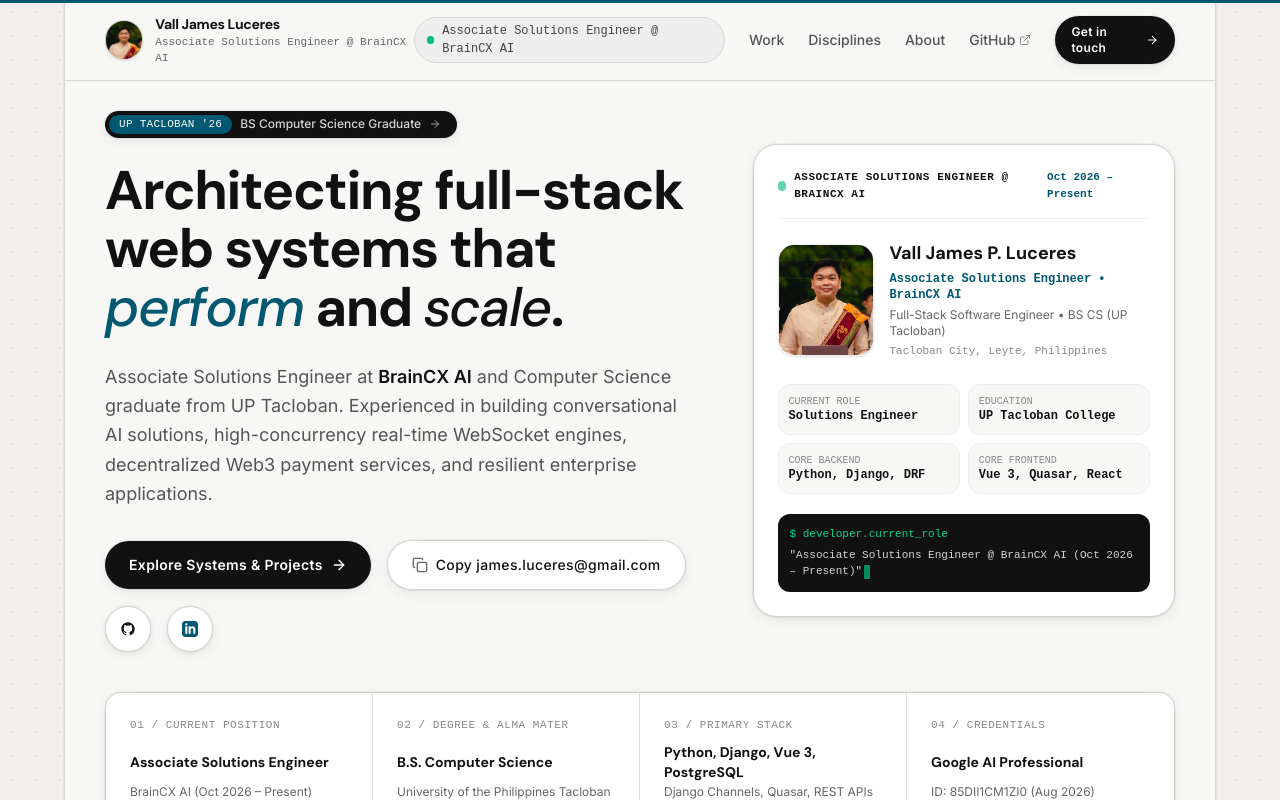
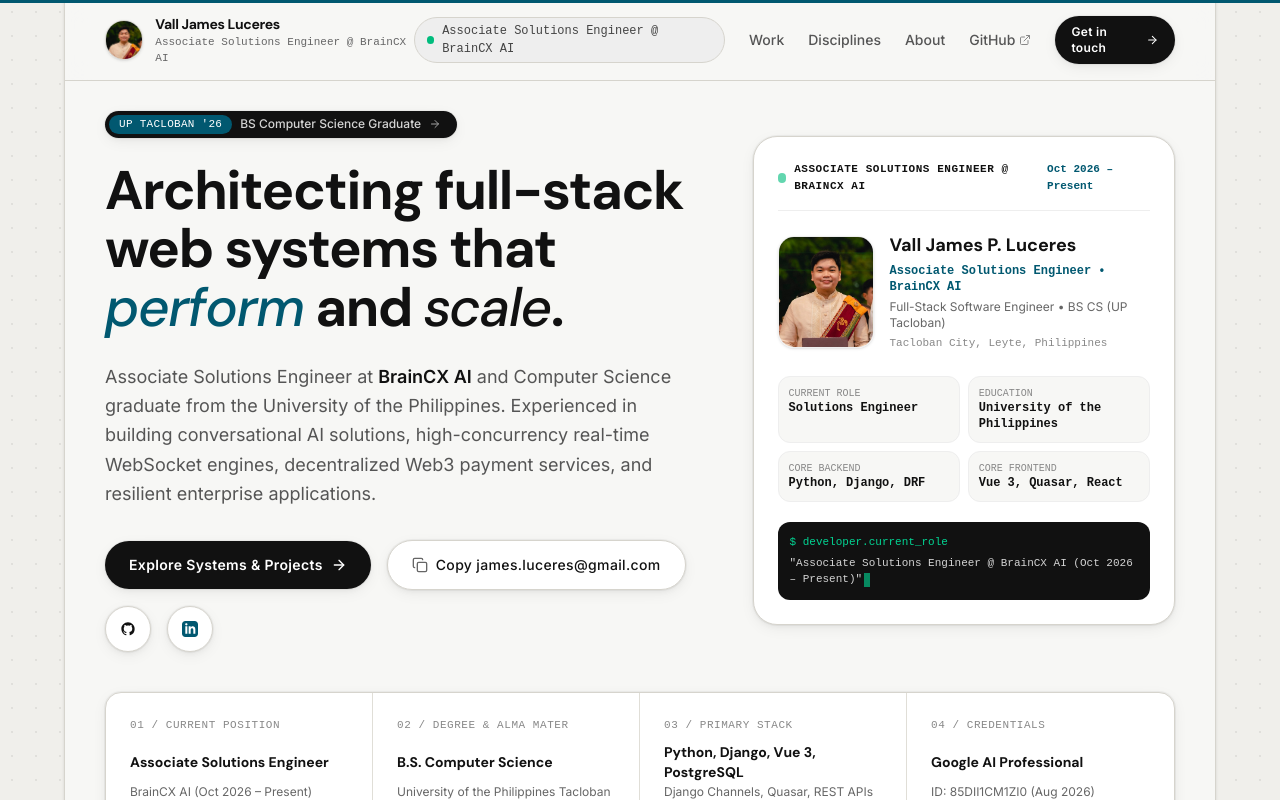
Before and after one commit to JamesLuceres/my-portfolio, a React (Vite) app: page / in a window 1280 px wide. Shown: the top 800 px of the page. Built offline with nearby package versions, Linux system fonts and the light colour scheme; a web font is replaced by a local one.

Commit message:
Update Education to University of the Philippines and Company to BrainCX AI (Present)

```diff
--- a/src/App.jsx
+++ b/src/App.jsx
@@ -454,7 +454,7 @@
                 </h1>
 
                 <p className="text-base sm:text-lg text-[#555555] leading-relaxed max-w-xl mb-8 mx-auto md:mx-0">
-                  Associate Solutions Engineer at <span className="font-semibold text-[#111111]">BrainCX AI</span> and Computer Science graduate from UP Tacloban. Experienced in building conversational AI solutions, high-concurrency real-time WebSocket engines, decentralized Web3 payment services, and resilient enterprise applications.
+                  Associate Solutions Engineer at <span className="font-semibold text-[#111111]">BrainCX AI</span> and Computer Science graduate from the University of the Philippines. Experienced in building conversational AI solutions, high-concurrency real-time WebSocket engines, decentralized Web3 payment services, and resilient enterprise applications.
                 </p>
 
                 {/* CTAs */}
@@ -553,7 +553,7 @@
                     </div>
                     <div className="p-2.5 rounded-xl bg-[#F7F7F5] border border-[#EEEEEE]">
                       <span className="text-[10px] text-[#888888] block uppercase">Education</span>
-                      <span className="font-semibold text-[#111111]">UP Tacloban College</span>
+                      <span className="font-semibold text-[#111111]">University of the Philippines</span>
                     </div>
                     <div className="p-2.5 rounded-xl bg-[#F7F7F5] border border-[#EEEEEE]">
                       <span className="text-[10px] text-[#888888] block uppercase">Core Backend</span>
@@ -1085,7 +1085,7 @@
                       </div>
                       <div className="flex justify-between">
                         <span className="text-[#888888]">Company:</span>
-                        <span className="font-semibold text-[#111111]">BrainCX AI (Oct 2026)</span>
+                        <span className="font-semibold text-[#111111]">BrainCX AI (Present)</span>
                       </div>
                       <div className="flex justify-between">
                         <span className="text-[#888888]">Degree:</span>
```
